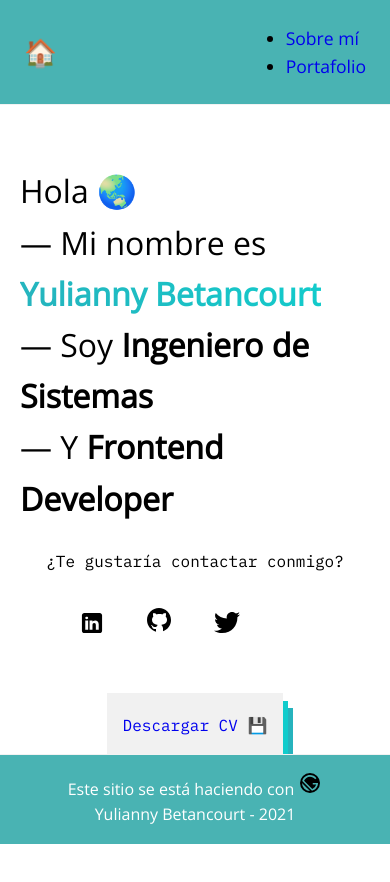
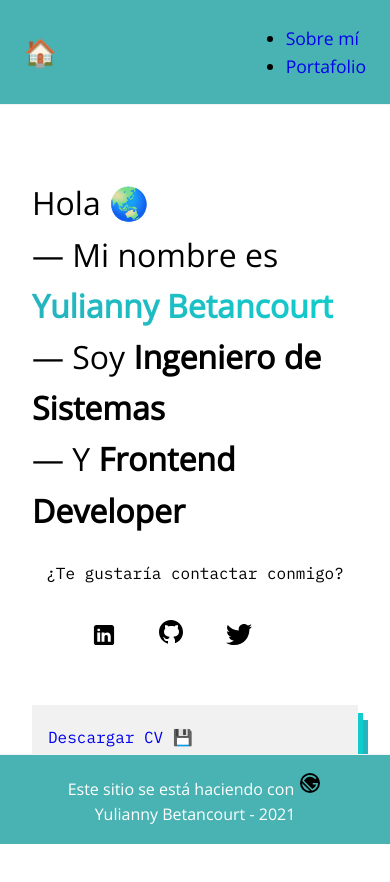
Before and after one commit to yuliannydev/website-official, a Gatsby site: page / in a window 390 px wide. Built offline with nearby package versions, Linux system fonts and the light colour scheme; Gatsby itself is replaced by a stand-in of ours; a web font is replaced by a local one.

Commit message:
:lipstick: Update styles portfolio
Add media query on box retro for the wiev mobile

```diff
--- a/src/components/box-retro.module.css
+++ b/src/components/box-retro.module.css
@@ -17,10 +17,10 @@
 }
 
 @media screen and (max-width: 600px) {
-  /* .container {
+  .container {
     width: 100%;
   }
   .content {
     width: 100%;
-  } */
+  }
 }
--- a/src/components/layout.module.css
+++ b/src/components/layout.module.css
@@ -6,5 +6,5 @@
 .content {
   max-width: 760px;
   margin: 40px auto;
-  padding: 20px;
+  padding: 2rem;
 }
--- a/src/pages/index.js
+++ b/src/pages/index.js
@@ -1,6 +1,6 @@
 import * as React from "react";
 import Layout from "../components/Layout";
-import { links, listLinks, contact, name } from "./index.module.css";
+import { links, listLinks, contact, name, download } from "./index.module.css";
 import Seo from "../components/Seo";
 import BoxRetro from "../components/BoxRetro";
 
@@ -85,6 +85,7 @@ const IndexPage = () => {
       <div className={contact}>
         <BoxRetro>
           <a
+            className={download}
             href="https://media.graphcms.com/azs0PzUTHWkn4fs2hQif"
             rel="noreferrer noopener"
             target="_blank"
--- a/src/pages/index.module.css
+++ b/src/pages/index.module.css
@@ -18,6 +18,7 @@
 .contact {
   display: flex;
   justify-content: center;
+  text-align: center;
 }
 
 .name {
@@ -26,3 +27,7 @@
   background-clip: text;
   -webkit-text-fill-color: transparent;
 }
+
+.download {
+  text-align: center;
+}
--- a/src/pages/portfolio/index.js
+++ b/src/pages/portfolio/index.js
@@ -16,7 +16,7 @@ const portfolioQuery = graphql`
         }
         image {
           url
-          gatsbyImageData(width: 360, layout: FIXED, placeholder: BLURRED)
+          gatsbyImageData(width: 300, placeholder: BLURRED)
         }
         tag
       }
--- a/src/pages/portfolio/index.module.css
+++ b/src/pages/portfolio/index.module.css
@@ -1,6 +1,7 @@
 .visit {
   text-decoration: none;
   color: #000;
+  display: block;
 }
 .list-portfolio {
   list-style: none;
@@ -11,5 +12,5 @@
   text-align: center;
 }
 
-@media screen and (max-width: 600px) {
-}
+/* @media screen and (max-width: 600px) {
+} */
```
